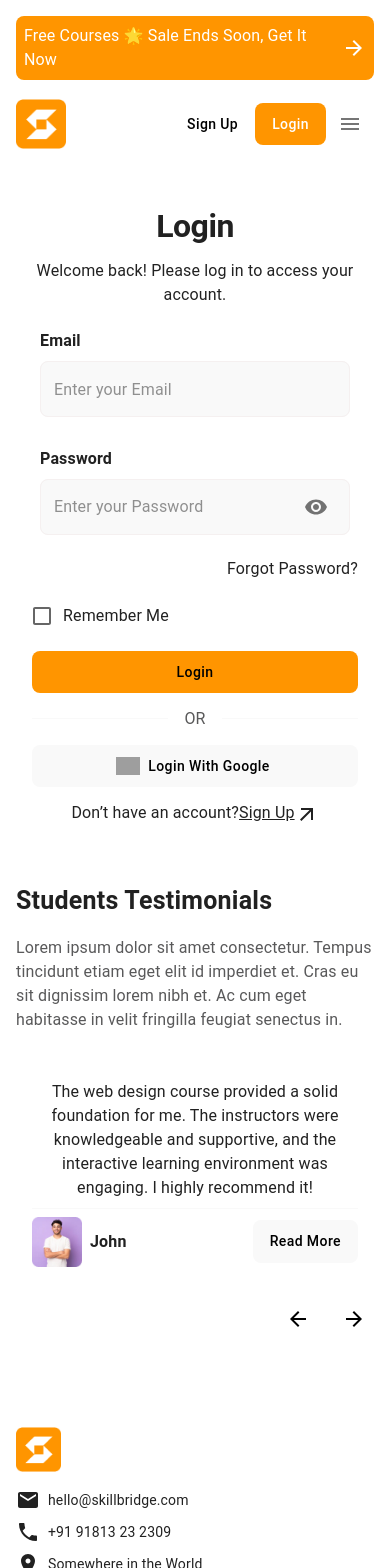
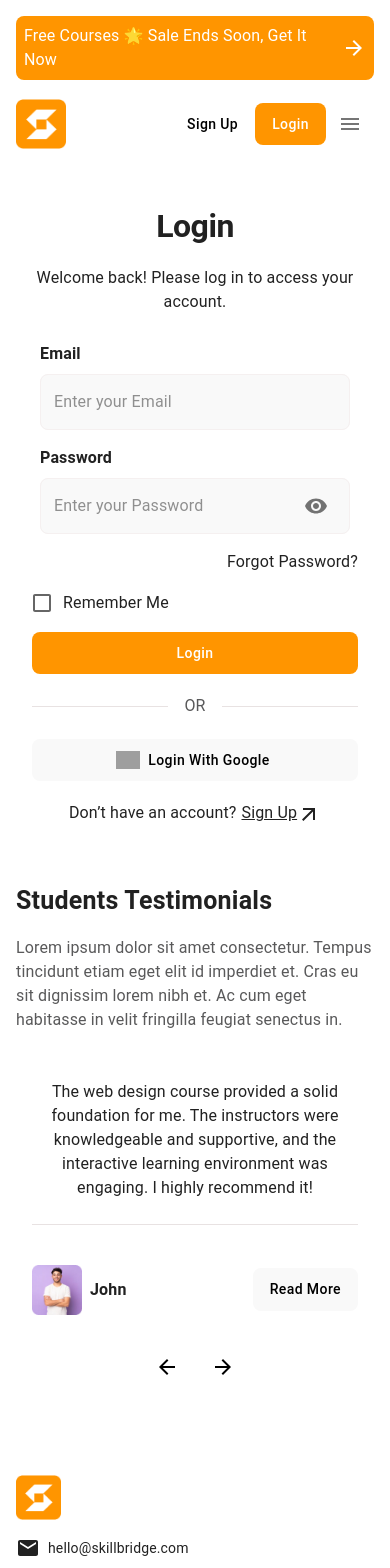
Before and after one commit to Moustafa-Elsayed/onlinecourse, a Next.js app: page /login in a window 390 px wide. Shown: the top 1568 px of the page. Built offline with nearby package versions, Linux system fonts and the light colour scheme; grey boxes are pictures that could not be loaded.

Commit message:
work on responsive login page

```diff
--- a/package.json
+++ b/package.json
@@ -14,6 +14,7 @@
     "@mui/icons-material": "^5.16.4",
     "@mui/material": "^5.16.4",
     "@mui/styled-engine-sc": "^6.0.0-alpha.18",
+    "axios": "^1.7.2",
     "next": "14.2.5",
     "react": "^18",
     "react-dom": "^18",
--- a/src/components/shared/DividerWithText.js
+++ b/src/components/shared/DividerWithText.js
@@ -7,7 +7,7 @@ const DividerWithText = ({ text }) => {
   return (
     <Box sx={{ display: "flex", alignItems: "center", width: "100%" }}>
       <Box
-        sx={{ flexGrow: 1, borderBottom: "1px solid", borderColor: theme.palette.primary.light }}
+        sx={{ flexGrow: 1, borderBottom: "1px solid", borderColor: "#e8e2e2" }}
       />
       {text && (
         <Typography sx={{ mx: 2, color: theme.palette.primary.lightgrey }}>
@@ -15,7 +15,7 @@ const DividerWithText = ({ text }) => {
         </Typography>
       )}
       <Box
-        sx={{ flexGrow: 1, borderBottom: "1px solid", borderColor: theme.palette.primary.light }}
+        sx={{ flexGrow: 1, borderBottom: "1px solid", borderColor: "#e8e2e2" }}
       />
     </Box>
   );
--- a/src/components/shared/RememberMeCheckbox.js
+++ b/src/components/shared/RememberMeCheckbox.js
@@ -8,6 +8,7 @@ const RememberMeCheckbox = () => (
     control={
       <Checkbox
         sx={{
+          mt:1,mb:1,
           color: "customColor.main",
           '&.Mui-checked': {
             color: theme.palette.secondary.main,
--- a/src/pages/login/index.js
+++ b/src/pages/login/index.js
@@ -18,6 +18,8 @@ const testimonials = loginData;
 const Index = () => {
   const [currentCard, setCurrentCard] = useState(0);
   const [ShowPaasword, setShowPassword] = useState(false);
+  const [email, setEmail] = useState("");
+  const [password, setPassword] = useState("");
   const handleShowPassword = () => {
     setShowPassword(!ShowPaasword);
   };
@@ -31,7 +33,13 @@ const Index = () => {
       (prevCard) => (prevCard - 1 + testimonials.length) % testimonials.length
     );
   };
-
+  const handleLogin = (event) => {
+    event.preventDefault();
+    console.log("Email:", email);
+    console.log("Password:", password);
+    setEmail("");
+    setPassword("");
+  };
   return (
     <Box
       sx={{
@@ -71,7 +79,7 @@ const Index = () => {
           </Typography>
         </Box>
         <Box sx={{ mt: 4, backgroundColor: "white", p: 2, borderRadius: 2 }}>
-          <Typography sx={{ mb: 1 }}>
+          <Typography sx={{ mb: 3 }}>
             {testimonials[currentCard].text}
           </Typography>
           <DividerWithText />
@@ -80,7 +88,7 @@ const Index = () => {
               display: "flex",
               justifyContent: "space-between",
               alignItems: "center",
-              mt: 1,
+              mt: 5,
             }}
           >
             <Box
@@ -108,7 +116,7 @@ const Index = () => {
           </Box>
         </Box>
         <Box
-          sx={{ display: "flex", justifyContent: "flex-end", mt: 2, gap: 2 }}
+          sx={{ display: "flex", justifyContent:{xs:"center",sm:"center",md:"flex-end"}, mt: 2, gap: 2 }}
         >
           <Button
             onClick={handlePrevious}
@@ -152,14 +160,25 @@ const Index = () => {
         <Typography>
           Welcome back! Please log in to access your account.
         </Typography>
+        <form
+          onSubmit={handleLogin}
+          style={{
+            display: "flex",
+            flexDirection: "column",
+          }}
+        >
           <CustomInput
             type={"email"}
             label="Email"
+            value={email}
+            onChange={(e) => setEmail(e.target.value)}
             placeholder="Enter your Email"
           />
           <CustomInput
             type={ShowPaasword ? "text" : "password"}
             label="Password"
+            value={password}
+            onChange={(e) => setPassword(e.target.value)}
             placeholder="Enter your Password"
             endIcon={
               <IconButton onClick={handleShowPassword}>
@@ -167,14 +186,17 @@ const Index = () => {
               </IconButton>
             }
           />
-        <Link href={""} style={{ textAlign: "right" }}>
+          <Link href={""} style={{ textAlign: "right", marginTop: "8px" }}>
             Forgot Password?
           </Link>
           <RememberMeCheckbox />
           <CustomButton
-          title={"Login"}
+            type="submit"
+            title="Login"
+            color="white"
             backgroundColor={theme.palette.secondary.main}
           />
+        </form>
         <DividerWithText text="OR" />
 
         <CustomButton
@@ -189,6 +211,7 @@ const Index = () => {
           <Link
             style={{
               textDecoration: "underline",
+              marginLeft:"5px"
             }}
             href={"/signup"}
           >
```
Also changed, not shown: 1 other file (tests, documents, lock files or other folders). Lines whose indentation alone changed are shown as unchanged.
